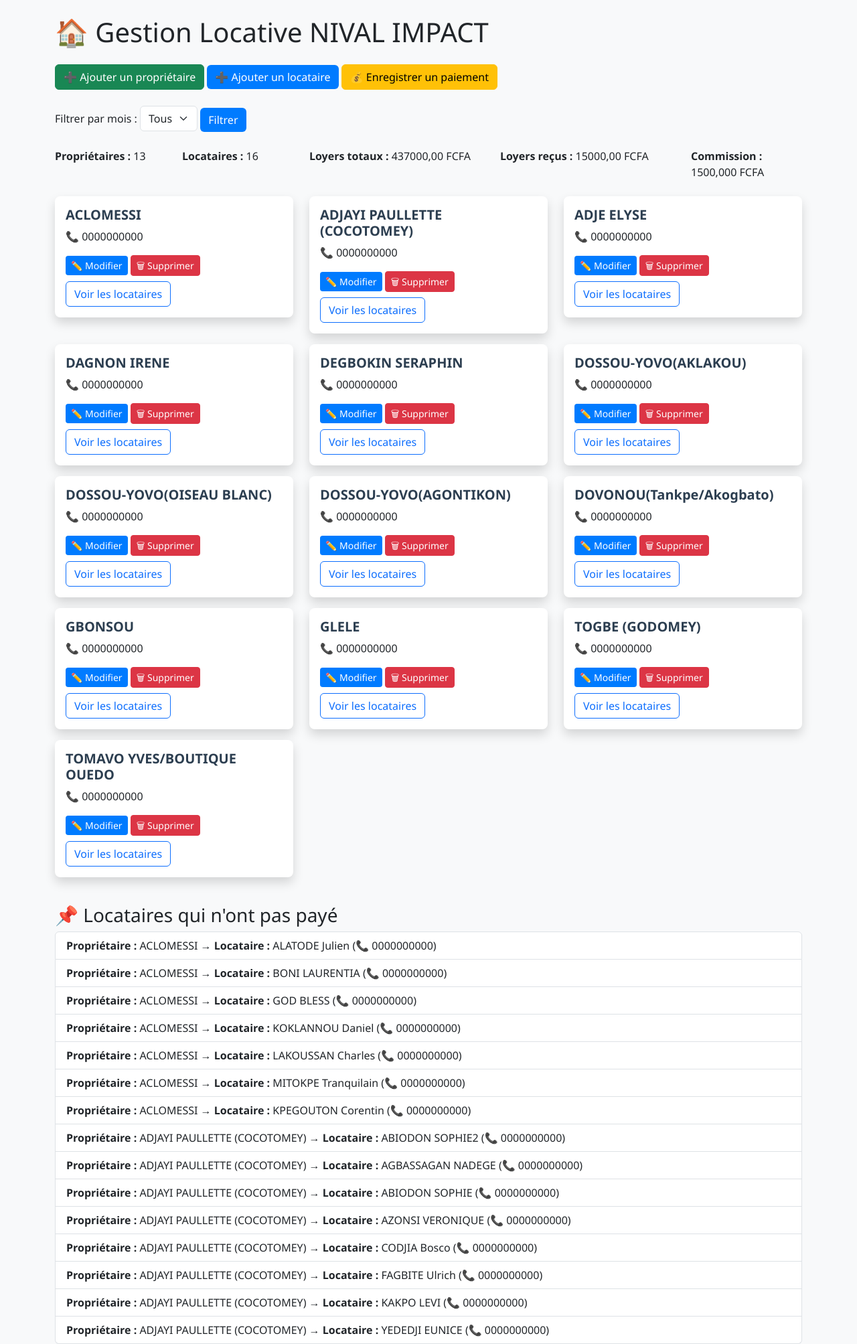
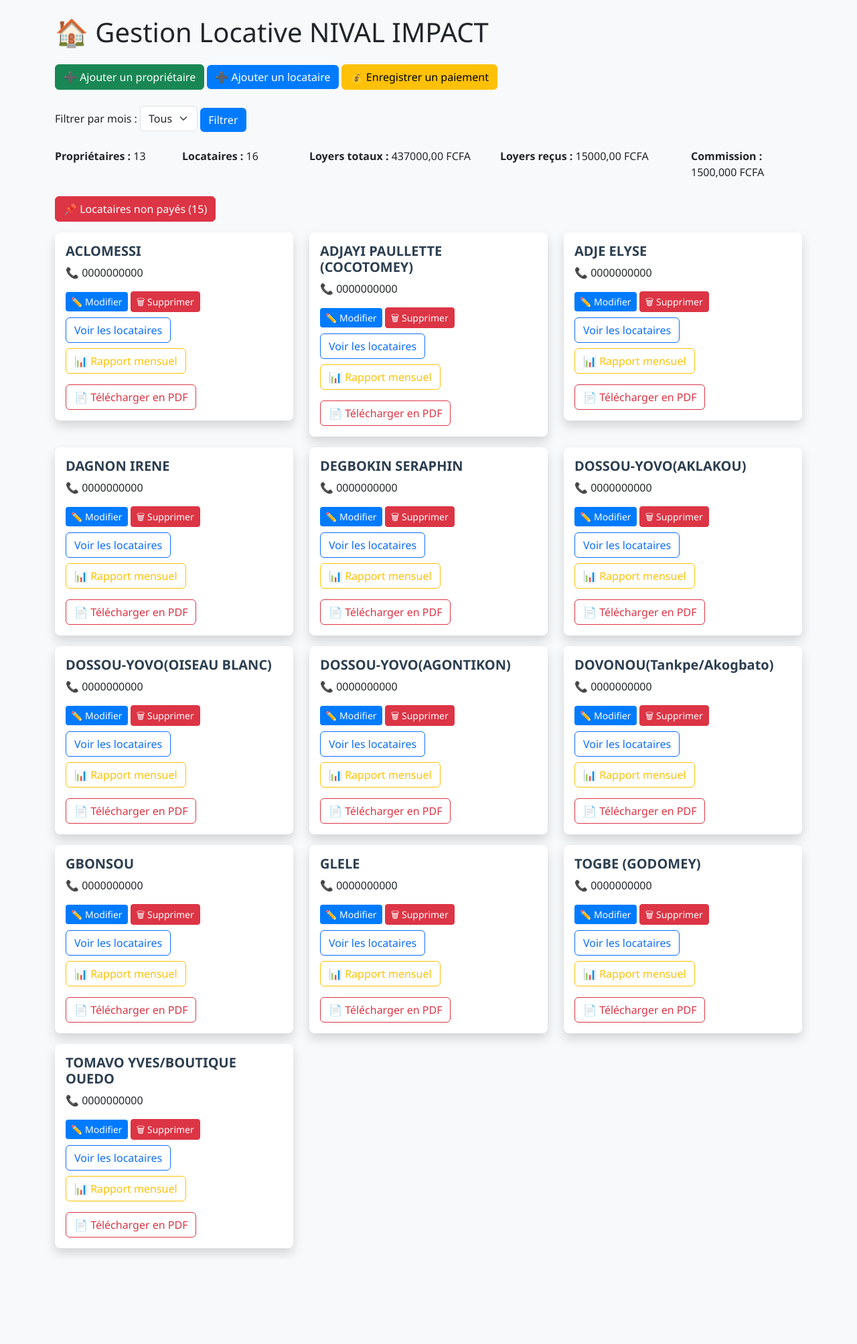
Before and after one commit to jhounsoulin-bot/locative_app, a Django app: page / in a window 1280 px wide. Shown: the whole page at 67% size. After the commit the page ends 1875 px from the top, so only its background shows below. Run offline with Django 5.2, Linux system fonts and the light colour scheme; data comes from the database, SQL or seed files in the repository.

Commit message:
Mise à jour rapport propriétaire avec filtre mois

```diff
--- a/core/templates/core/accueil.html
+++ b/core/templates/core/accueil.html
@@ -75,40 +75,26 @@
 
           <!-- Propriétaire -->
           <div class="mb-3">
-            <label for="id_proprietaire" class="form-label">Propriétaire</label>
-            <select id="id_proprietaire" name="proprietaire" class="form-select">
-  <option value="">-- Sélectionnez un propriétaire --</option>
-  {% for proprietaire in proprietaires %}
-    <option value="{{ proprietaire.id }}">{{ proprietaire.nom }}</option>
-  {% endfor %}
-</select>
-
+            {{ paiement_form.proprietaire }}
           </div>
 
           <!-- Locataire -->
           <div class="mb-3">
-            <label for="id_locataire" class="form-label">Locataire</label>
-           <select id="id_locataire" name="locataire" class="form-select">
-  <option value="">-- Sélectionnez un locataire --</option>
-</select>
-
+            {{ paiement_form.locataire }}
           </div>
 
           <!-- Montant -->
           <div class="mb-3">
-            <label for="id_montant" class="form-label">Montant</label>
             {{ paiement_form.montant }}
           </div>
 
           <!-- Date de paiement -->
           <div class="mb-3">
-            <label for="id_date_paiement" class="form-label">Date de paiement</label>
             {{ paiement_form.date_paiement }}
           </div>
 
           <!-- Mois concerné -->
           <div class="mb-3">
-            <label for="id_mois_concerne" class="form-label">Mois concerné</label>
             {{ paiement_form.mois_concerne }}
           </div>
 
@@ -130,10 +116,12 @@
 
 
 
+
+
     <!-- Script pour pré-remplir le montant -->
     <script>
       document.addEventListener("DOMContentLoaded", function() {
-        const loyers = {{ loyers_dict|safe }};
+        const loyers = JSON.parse('{{ loyers_dict|safe|escapejs }}');
         const selectLocataire = document.getElementById("id_locataire");
         const montantField = document.getElementById("id_montant");
 
@@ -171,6 +159,26 @@
         <div class="col-md-2"><strong>Commission :</strong> {{ commission }} FCFA</div>
     </div>
 
+    <!-- Bouton pour afficher les non payés avec compteur -->
+<button class="btn btn-danger mb-3" type="button" data-bs-toggle="collapse" data-bs-target="#nonPayesList">
+  📌 Locataires non payés ({{ non_payes_count }})
+</button>
+
+<!-- Liste des locataires non payés (cachée par défaut) -->
+<div class="collapse" id="nonPayesList">
+  <h5>Locataires qui n'ont pas payé {% if mois %}pour le mois {{ mois }}{% endif %}</h5>
+  <ul class="list-group">
+    {% for item in locataires_non_payes %}
+    <li class="list-group-item">
+      <strong>Propriétaire :</strong> {{ item.proprietaire.nom }}
+      → <strong>Locataire :</strong> {{ item.locataire.nom }} (📞 {{ item.locataire.numero }})
+    </li>
+    {% empty %}
+    <li class="list-group-item">✅ Tous les locataires ont payé ce mois</li>
+    {% endfor %}
+  </ul>
+</div>
+
 
 
 
@@ -190,6 +198,16 @@
                 <button class="btn btn-outline-primary mt-2" type="button" data-bs-toggle="collapse" data-bs-target="#locataires{{ proprietaire.id }}">
                     Voir les locataires
                 </button>
+
+                <a href="{% url 'rapport_proprietaire' proprietaire.id %}" class="btn btn-outline-warning mt-2">
+                          📊 Rapport mensuel
+                 </a>
+
+                 <a href="{% url 'rapport_proprietaire_pdf' proprietaire.id %}" class="btn btn-outline-danger mt-3">
+                      📄 Télécharger en PDF
+                </a>
+
+
                 <div class="collapse mt-2" id="locataires{{ proprietaire.id }}">
                     <ul class="list-group">
                         {% for locataire in proprietaire.locataire_set.all %}
@@ -297,18 +315,8 @@
     {% endfor %}
 </div>
 
-<!-- Liste des locataires impayés -->
-    <h3 class="mt-4">📌 Locataires qui n'ont pas payé {% if mois %}pour le mois {{ mois }}{% endif %}</h3>
-    <ul class="list-group">
-        {% for item in locataires_non_payes %}
-            <li class="list-group-item">
-                <strong>Propriétaire :</strong> {{ item.proprietaire.nom }}
-                → <strong>Locataire :</strong> {{ item.locataire.nom }} (📞 {{ item.locataire.numero }})
-            </li>
-        {% empty %}
-            <li class="list-group-item">✅ Tous les locataires ont payé ce mois</li>
-        {% endfor %}
-    </ul>
+
+
 
     <!-- Scripts Bootstrap -->
 <script src="https://cdn.jsdelivr.net/npm/bootstrap@5.3.2/dist/js/bootstrap.bundle.min.js"></script>
@@ -322,16 +330,19 @@ document.addEventListener("DOMContentLoaded", function() {
     // Quand on choisit un propriétaire
     if (proprietaireSelect) {
         proprietaireSelect.addEventListener("change", function() {
-            const proprietaireId = this.value;
+            const proprietaireNom = encodeURIComponent(this.options[this.selectedIndex].text); // encodage
+            console.log("Propriétaire choisi :", proprietaireNom); // DEBUG
+
             locataireSelect.innerHTML = '<option value="">-- Sélectionnez un locataire --</option>';
-            if (!proprietaireId) return;
+            if (!proprietaireNom) return;
 
-            fetch(`/get-locataires/${proprietaireId}/`)
+            fetch(`/get-locataires-nom/${proprietaireNom}/`)
                 .then(response => response.json())
                 .then(locataires => {
+                    console.log("Locataires reçus :", locataires); // DEBUG
                     locataires.forEach(l => {
                         const option = document.createElement("option");
-                        option.value = l.id;
+                        option.value = l.id;   // garde l’ID pour le paiement
                         option.textContent = l.nom;
                         locataireSelect.appendChild(option);
                     });
--- a/core/views.py
+++ b/core/views.py
@@ -281,7 +281,6 @@ def accueil(request):
 
     # ✅ dictionnaire {locataire_id: loyer}
     loyers_dict = {str(locataire.id): float(locataire.loyer_mensuel) for locataire in locataires}
-    # ⚠️ clé en string pour correspondre à la value du <select>
 
     context = {
         "proprietaires": proprietaires,
@@ -293,12 +292,59 @@ def accueil(request):
         "mois": mois,
         "mois_list": range(1, 13),
         "locataires_non_payes": locataires_non_payes,
+        "non_payes_count": len(locataires_non_payes),
         "proprietaire_form": ProprietaireForm(),
         "locataire_form": LocataireForm(),
         "paiement_form": PaiementForm(),
-        "loyers_dict": loyers_dict,  # ✅ ajouté
+        "loyers_dict": loyers_dict,
     }
+
     return render(request, "core/accueil.html", context)
+
+
+def rapport_proprietaire(request, proprietaire_id):
+    proprietaire = get_object_or_404(Proprietaire, id=proprietaire_id)
+    locataires = proprietaire.locataire_set.all()
+    paiements = Paiement.objects.filter(locataire__in=locataires)
+
+    mois = request.GET.get("mois")
+    mois_rapport = ""
+    if mois:
+        mois_int = int(mois)
+        paiements = paiements.filter(mois_concerne__month=mois_int)
+        mois_rapport = MOIS_FR[mois_int]
+
+    total_loyers = sum([l.loyer_mensuel for l in locataires])
+    total_paye = sum([p.montant for p in paiements])
+    commission = total_paye * Decimal("0.1")
+
+    locataires_data = []
+    for locataire in locataires:
+        paiement_existe = paiements.filter(locataire=locataire).exists()
+        statut = "Payé" if paiement_existe else "Non payé"
+        locataires_data.append({
+            "nom": locataire.nom,
+            "loyer": locataire.loyer_mensuel,
+            "statut": statut,
+        })
+
+    context = {
+        "proprietaire": proprietaire,
+        "total_loyers": total_loyers,
+        "total_paye": total_paye,
+        "commission": commission,
+        "locataires_data": locataires_data,
+        "mois_list": [(i, MOIS_FR[i]) for i in range(1, 13)],
+        "mois_rapport": mois_rapport,   # ✅ mois choisi
+        "mois": mois,                   # ✅ valeur brute pour le bouton PDF
+    }
+    return render(request, "core/rapport_proprietaire.html", context)
+
+
+
+
+
+
 
 
 
@@ -321,6 +367,8 @@ def ajouter_locataire(request):
     else:
         form = LocataireForm()
     return render(request, "core/ajouter_locataire.html", {"form": form})
+
+
 
 def ajouter_paiement(request):
     if request.method == "POST":
@@ -378,15 +426,115 @@ def supprimer_locataire(request, pk):
     return render(request, "core/supprimer_locataire.html", {"locataire": locataire})
 
 
-
-def get_locataires_by_proprietaire(request, proprietaire_id):
-    locataires = Locataire.objects.filter(proprietaire_id=proprietaire_id)
-    data = [{"id": l.id, "nom": l.nom} for l in locataires]
-    return JsonResponse(data, safe=False)
-
 def get_loyer_locataire(request, locataire_id):
     try:
         locataire = Locataire.objects.get(id=locataire_id)
         return JsonResponse({"loyer": float(locataire.loyer_mensuel)})
     except Locataire.DoesNotExist:
         return JsonResponse({"error": "Locataire introuvable"}, status=404)
+
+def get_locataires_by_proprietaire_nom(request, proprietaire_nom):
+    print("DEBUG - Propriétaire reçu :", proprietaire_nom)  # affiche dans la console
+    locataires = Locataire.objects.filter(proprietaire__nom=proprietaire_nom)
+    print("DEBUG - Locataires trouvés :", list(locataires))  # affiche la liste des objets
+
+    data = [{"id": l.id, "nom": l.nom} for l in locataires]
+    print("DEBUG - JSON renvoyé :", data)  # affiche le JSON final
+
+    return JsonResponse(data, safe=False)
+
+
+def rapport_proprietaire_pdf(request, proprietaire_id):
+    proprietaire = get_object_or_404(Proprietaire, id=proprietaire_id)
+    locataires = proprietaire.locataire_set.all()
+    paiements = Paiement.objects.filter(locataire__in=locataires)
+
+    # 🔹 Ici on récupère le mois choisi dans l'URL
+    mois = request.GET.get("mois")
+    mois_rapport = ""
+    if mois:
+        mois_int = int(mois)  # ✅ maintenant c’est juste un chiffre
+        paiements = paiements.filter(mois_concerne__month=mois_int)
+        mois_rapport = MOIS_FR[mois_int]
+    elif paiements.exists():
+        mois_num = paiements.first().mois_concerne.month
+        mois_rapport = MOIS_FR[mois_num]
+
+    # Calculs principaux
+    total_loyers = sum([l.loyer_mensuel for l in locataires])
+    total_paye = sum([p.montant for p in paiements])
+    commission = total_paye * Decimal("0.1")
+    # Déterminer le mois du rapport
+    mois_rapport = ""
+    if mois:
+        mois_rapport = MOIS_FR[int(mois)]
+    elif paiements.exists():
+        mois_num = paiements.first().mois_concerne.month
+        mois_rapport = MOIS_FR[mois_num]
+
+    response = HttpResponse(content_type='application/pdf')
+    response['Content-Disposition'] = f'attachment; filename="rapport_{proprietaire.nom}.pdf"'
+
+    p = canvas.Canvas(response, pagesize=A4)
+    width, height = A4
+
+    # Titre
+    p.setFont("Helvetica-Bold", 16)
+    p.drawCentredString(width/2, height-50, "RAPPORT MENSUEL NIVAL IMPACT")
+
+    # Infos principales
+    y = height - 100
+    p.setFont("Helvetica", 12)
+    p.drawString(50, y, f"Propriétaire : {proprietaire.nom}")
+    y -= 20
+    p.drawString(50, y, f"Montant total loyers : {total_loyers} FCFA")
+    y -= 20
+    p.drawString(50, y, f"Montant total payé : {total_paye} FCFA")
+    y -= 20
+    p.drawString(50, y, f"Commission agence (10%) : {commission} FCFA")
+
+    # Tableau des locataires
+    y -= 40
+    row_height = 20
+    col_x = [2 * cm, 9 * cm, 14 * cm]
+    col_widths = [7 * cm, 5 * cm, 5 * cm]
+
+    # Entêtes
+    p.setFont("Helvetica-Bold", 12)
+    headers = ["Locataire", "Loyer", "Statut"]
+    for i, header in enumerate(headers):
+        p.rect(col_x[i], y, col_widths[i], row_height, stroke=1, fill=0)
+        p.drawCentredString(col_x[i] + col_widths[i]/2, y + 5, header)
+
+    y -= row_height
+    p.setFont("Helvetica", 11)
+
+    # Lignes du tableau
+    for locataire in locataires:
+        paiement_existe = paiements.filter(locataire=locataire).exists()
+        statut = "Payé" if paiement_existe else "Non payé"
+
+        p.rect(col_x[0], y, col_widths[0], row_height, stroke=1, fill=0)
+        p.rect(col_x[1], y, col_widths[1], row_height, stroke=1, fill=0)
+        p.rect(col_x[2], y, col_widths[2], row_height, stroke=1, fill=0)
+
+        p.drawString(col_x[0] + 5, y + 5, locataire.nom)
+        p.drawString(col_x[1] + 5, y + 5, f"{locataire.loyer_mensuel} FCFA")
+        p.drawString(col_x[2] + 5, y + 5, statut)
+        y -= row_height
+
+    # Signatures
+    y -= 40
+    p.setFont("Helvetica", 12)
+    p.drawString(2 * cm, y, "Signature du gestionnaire")
+    p.drawString(width - 7 * cm, y, "Signature du propriétaire")
+
+    # Mois du rapport en bas
+    y -= 40
+    if mois_rapport:
+        p.setFont("Helvetica-Bold", 12)
+        p.drawCentredString(width/2, y, f"Mois du rapport : {mois_rapport}")
+
+    p.showPage()
+    p.save()
+    return response
--- a/locative_app/urls.py
+++ b/locative_app/urls.py
@@ -1,6 +1,6 @@
 from django.contrib import admin
 from django.urls import path
-from core import views   # <-- importer le module views
+from core import views   # importer le module views
 
 urlpatterns = [
     path("admin/", admin.site.urls),
@@ -11,7 +11,9 @@ urlpatterns = [
     path("ajouter-paiement/", views.ajouter_paiement, name="ajouter_paiement"),
     path("facture/<int:proprietaire_id>/", views.facture_proprietaire, name="facture_proprietaire"),
     path("dashboard-pdf/", views.dashboard_pdf, name="dashboard_pdf"),
-    path("get-locataires/<int:proprietaire_id>/", views.get_locataires_by_proprietaire, name="get_locataires"),
+    path("rapport-proprietaire/<int:proprietaire_id>/", views.rapport_proprietaire, name="rapport_proprietaire"),
+    path("rapport-proprietaire-pdf/<int:proprietaire_id>/", views.rapport_proprietaire_pdf, name="rapport_proprietaire_pdf"),  # ✅ nouvelle route
+    path("get-locataires-nom/<str:proprietaire_nom>/", views.get_locataires_by_proprietaire_nom, name="get_locataires_nom"),
     path("get-loyer/<int:locataire_id>/", views.get_loyer_locataire, name="get_loyer_locataire"),
 
     # ✅ routes pour modification/suppression
```
Also changed, not shown: core/templates/core/rapport_proprietaire.html (+23 -0 lines), locative_app/settings.py (+4 -8 lines).
